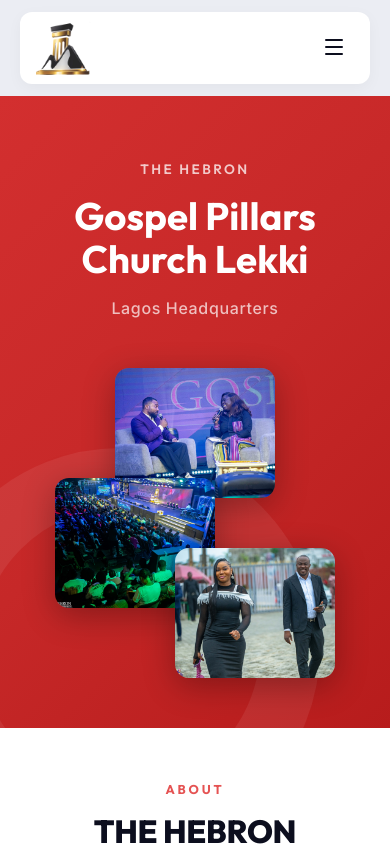
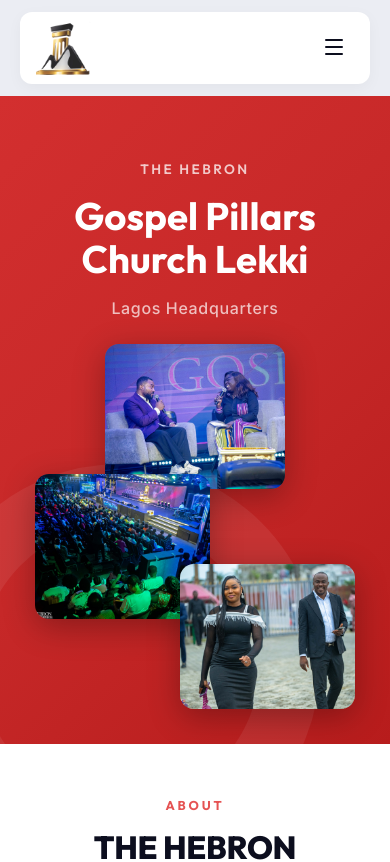
Before and after one commit to Derrick99234/gospel-pillars, a Next.js app: page /thehebron in a window 390 px wide. Shown: the top 862 px of the page. Built offline with nearby package versions, Linux system fonts and the light colour scheme.

Commit message:
fix: tighten hero gap, enlarge photo collage, improve responsive on /thehebron

```diff
--- a/src/app/globals.css
+++ b/src/app/globals.css
@@ -1895,12 +1895,12 @@ html, body {
 .hebron-hero {
   position: relative;
   background: linear-gradient(135deg, #d32f2f 0%, #c62828 50%, #b71c1c 100%);
-  min-height: 520px;
+  min-height: 580px;
   display: flex;
   align-items: center;
   overflow: hidden;
-  padding: 80px 60px 80px 60px;
-  gap: 48px;
+  padding: 72px 48px 72px 60px;
+  gap: 24px;
 }
 
 .hebron-hero-ring {
@@ -1958,8 +1958,8 @@ html, body {
 
 .hebron-photo-grid {
   position: relative;
-  width: 340px;
-  height: 360px;
+  width: 420px;
+  height: 440px;
 }
 
 .hebron-photo {
@@ -1980,22 +1980,22 @@ html, body {
   top: 0;
   left: 50%;
   transform: translateX(-50%);
-  width: 160px;
-  height: 130px;
+  width: 200px;
+  height: 160px;
 }
 
 .hebron-photo-mid {
-  top: 110px;
+  top: 130px;
   left: 0;
-  width: 160px;
-  height: 130px;
+  width: 195px;
+  height: 160px;
 }
 
 .hebron-photo-btm {
-  top: 180px;
+  top: 220px;
   right: 0;
-  width: 160px;
-  height: 130px;
+  width: 195px;
+  height: 160px;
 }
 
 /* ── ABOUT ─────────────────────────────────────────────────────── */
@@ -2246,7 +2246,11 @@ html, body {
   }
 
   .hebron-hero-right { width: 100%; }
-  .hebron-photo-grid { width: 280px; height: 300px; margin: 0 auto; }
+  .hebron-photo-grid { width: 320px; height: 340px; margin: 0 auto; }
+
+  .hebron-photo-top  { width: 180px; height: 145px; }
+  .hebron-photo-mid  { width: 175px; height: 145px; }
+  .hebron-photo-btm  { width: 175px; height: 145px; }
 
   .hebron-about { padding: 48px 24px; }
 
```
